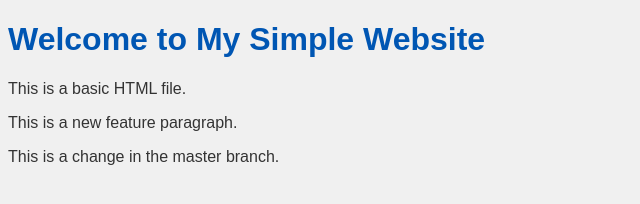
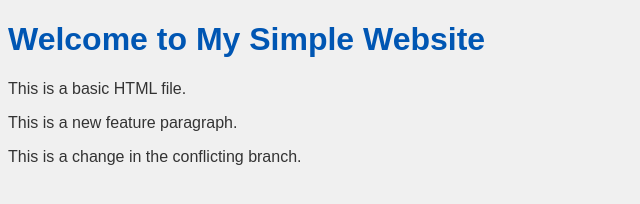
Before and after one commit to Anujmonty/mygitrepo, a plain HTML site: page index.html in a window 1280 px wide. Shown: the full height of the page, 0-640 px from the left. Drawn offline with Linux system fonts and the light colour scheme.

Commit message:
Change in conflicting branch

```diff
--- a/index.html
+++ b/index.html
@@ -8,7 +8,7 @@
     <h1>Welcome to My Simple Website</h1>
     <p>This is a basic HTML file.</p>
     <p>This is a new feature paragraph.</p>
-    <p>This is a change in the master branch.</p>
+    <p>This is a change in the conflicting branch.</p>
 
 
 </body>
```
